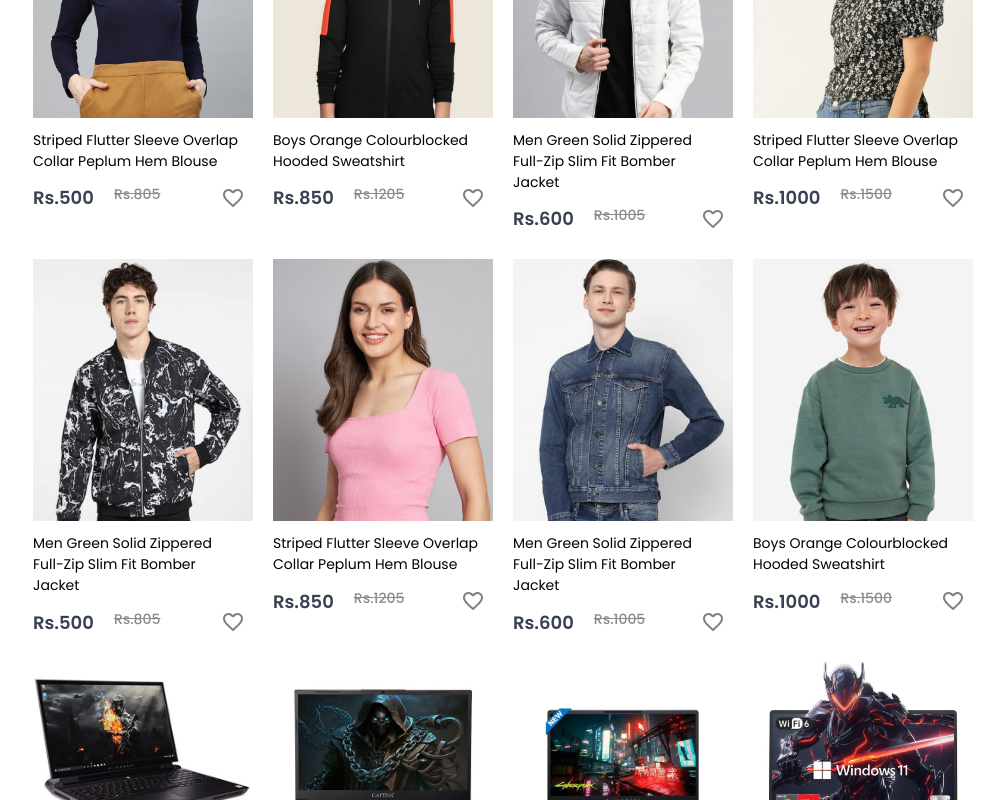
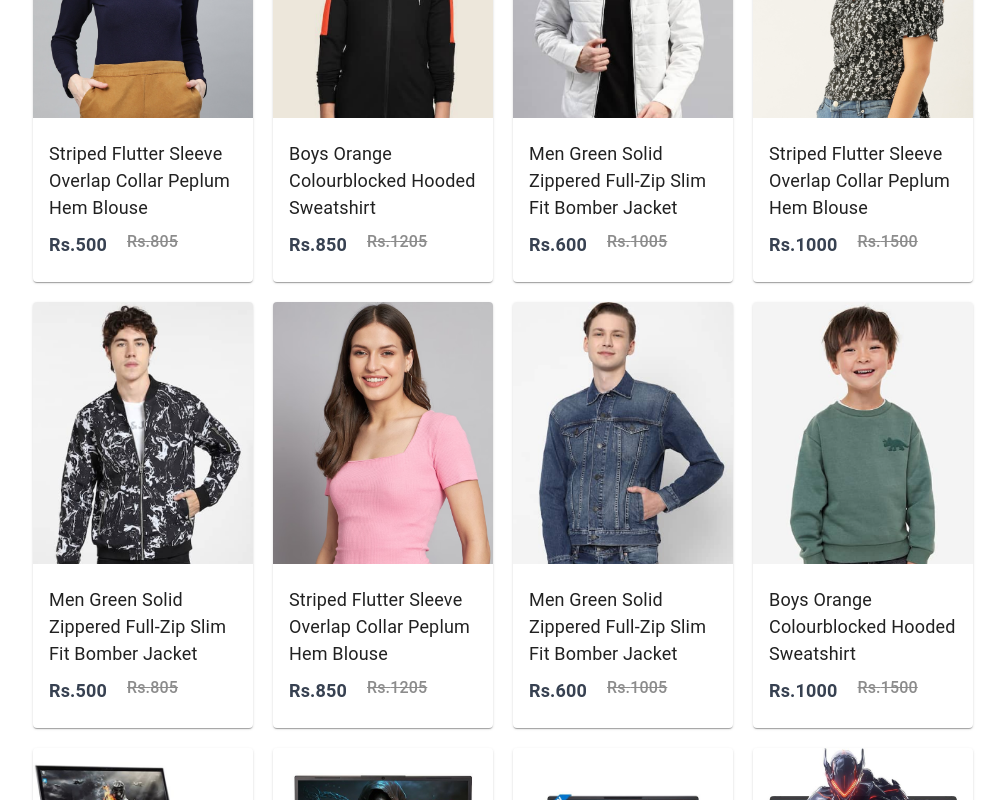
Before and after one commit to Pratik0192/Ecommerce-website-trendify, a React (Create React App) app: page / in a window 1280 px wide. Shown: the part 2540-3340 px from the top of the page, without its empty margins (162-1167 px from the left). Built offline with nearby package versions, Linux system fonts and the light colour scheme.

Commit message:
checkout-page

```diff
--- a/src/Components/Item/Item.css
+++ b/src/Components/Item/Item.css
@@ -1,100 +1,64 @@
-.item{
+.item {
     width: 280px;
+    position: relative; /* Make it relative to position overlay */
 }
 
-.item img{
-    width: 280px;
+.image-container {
+    position: relative;
+    overflow: hidden; /* Ensure the overlay stays within the container */
 }
-.item p{
-    margin: 6px 0px;
-    margin-right: 10px;
+
+.item img {
+    width: 100%;
+    transition: opacity 0.3s ease;
 }
-.item-prices{
+
+.wishlist-overlay {
+    position: absolute;
+    top: 0;
+    left: 0;
+    right: 0;
+    bottom: 0;
     display: flex;
+    justify-content: center;
+    align-items: center;
+    opacity: 0;
+    background-color: rgba(0, 0, 0, 0.5); /* Dark overlay */
+    transition: opacity 0.3s ease;
+}
+
+.image-container:hover .wishlist-overlay {
+    opacity: 1; /* Show overlay on hover */
+}
+
+.wishlist-button {
+    display: flex;
+    flex-direction: column;
+    align-items: center;
+    color: white; /* White color for text and icon */
+}
+
+.wishlist-button span {
+    margin-top: 4px;
+    font-size: 16px;
+}
+
+.item-prices {
+    display: flex;
+    flex-direction: row;
     gap: 20px;
 }
-.item-price-new{
-    color: #374151;
-    font-size: 18px;
-    font-weight: 600;
-}
-.item-price-old{
-    color: #8c8c8c;
-    font-weight: 500;
-    font-size: 18px;
-    text-decoration: line-through;
-}
-.item:hover{
-    transform: scale(1.05);
-    transition: 0.6s;
-}
-.item img{
-    width: 280px;
-}
-@media(max-width:1280px){
-    .item{
-        width: 220px;
-        font-size: 14px;
-    }
-    .item img{
-        width: 220px;
-    }
-    .item-price-old{
-        font-size: 14px;
-    }
-}
-@media(max-width:1024px){
-    .item{
-        width: 170px;
-        font-size: 13px;
-    }
-    .item img{
-        width: 170px;
-    }
-    .item-price-old{
-        font-size: 13px;
-    }
-}
-@media(max-width:800px){
-    .item{
-        width: 120px;
-        font-size: 12px;
-    }
-    .item img{
-        width: 120px;
-    }
-    .item-price-old{
-        font-size: 12px;
-    }
-}
-@media(max-width:500px){
-    .item{
-        width: 160px;
-    }
-    .item img{
-        width: 160px;
-    }
-}
-
-
-.icon-button {
-    margin-top: 10px;
-}
-
 
 .item-prices-container {
     display: flex;
     justify-content: space-between;
     align-items: center;
     width: 100%;
-  }
-
-  .item-prices {
-    display: flex;
-    flex-direction: row;
+    margin-top: 10px;
 }
 
 .icon-button {
+    margin-top: 10px;
     margin-left: auto;
     transition: transform 0.3s ease-in-out;
 }
@@ -110,3 +74,52 @@
 .outlined {
     color: grey; /* Outlined heart color when not liked */
 }
+
+/* Responsive styles */
+@media(max-width: 1280px) {
+    .item {
+        width: 220px;
+        font-size: 14px;
+    }
+    .item img {
+        width: 220px;
+    }
+    .item-price-old {
+        font-size: 14px;
+    }
+}
+
+@media(max-width: 1024px) {
+    .item {
+        width: 170px;
+        font-size: 13px;
+    }
+    .item img {
+        width: 170px;
+    }
+    .item-price-old {
+        font-size: 13px;
+    }
+}
+
+@media(max-width: 800px) {
+    .item {
+        width: 120px;
+        font-size: 12px;
+    }
+    .item img {
+        width: 120px;
+    }
+    .item-price-old {
+        font-size: 12px;
+    }
+}
+
+@media(max-width: 500px) {
+    .item {
+        width: 160px;
+    }
+    .item img {
+        width: 160px;
+    }
+}
--- a/src/Components/Item/Item.jsx
+++ b/src/Components/Item/Item.jsx
@@ -1,58 +1,79 @@
-// src/Components/Item/Item.jsx
 import React, { useState, useContext } from 'react';
 import './Item.css';
 import { Link } from 'react-router-dom';
 import IconButton from '@mui/material/IconButton';
 import FavoriteBorderIcon from '@mui/icons-material/FavoriteBorder';
 import FavoriteIcon from '@mui/icons-material/Favorite';
-import { ShopContext } from '../../Context/ShopContext'; // Import the context
+import { ShopContext } from '../../Context/ShopContext';
+import Card from '@mui/material/Card';
+import CardContent from '@mui/material/CardContent';
+import Typography from '@mui/material/Typography';
 
 const Item = (props) => {
   const {
     addToWishlist,
     removeFromWishlist,
     isItemInWishlist
-  } = useContext(ShopContext); // Access wishlist functions
-  const [liked, setLiked] = useState(isItemInWishlist(props.id)); // Check if the item is already liked
+  } = useContext(ShopContext);
+
+  const [liked, setLiked] = useState(isItemInWishlist(props.id));
 
   const handleLikeClick = () => {
     setLiked(!liked);
     if (!liked) {
-      addToWishlist(props); // Add item to wishlist
+      addToWishlist(props);
     } else {
-      removeFromWishlist(props.id); // Remove item from wishlist
+      removeFromWishlist(props.id);
     }
   };
 
   return (
-    <div className='item'>
+    <Card className='item'>
+      <div className="image-container">
         <Link to={`/product/${props.id}`}>
-        <img onClick={() => window.scrollTo(0, 0)} src={props.image} alt="" />
+          <img onClick={() => window.scrollTo(0, 0)} src={props.image} alt={props.name} />
         </Link>
-      <p>{props.name}</p>
-      <div className="item-prices-container">
-        <div className="item-prices">
-          <div className="item-price-new">
-            Rs.{props.new_price}
-          </div>
-          <div className="item-price-old">
-            Rs.{props.old_price}
-          </div>
-        </div>
-        {/* IconButton changes based on 'liked' state */}
+        <div className="wishlist-overlay">
           <IconButton
             aria-label="add to favorites"
-          className="icon-button"
+            className="wishlist-button"
             onClick={handleLikeClick}
           >
             {liked ? (
-            <FavoriteIcon className="filled" />  // Filled heart icon
+              <FavoriteIcon className="filled" />
             ) : (
-            <FavoriteBorderIcon className="outlined" />  // Outlined heart icon
+              <FavoriteBorderIcon className="outlined" />
             )}
+            <span>Add to Wishlist</span>
           </IconButton>
         </div>
       </div>
+      <CardContent>
+        <Typography
+          style={{fontSize: "18px", marginTop:"0px"}}
+        >
+          {props.name}
+        </Typography>
+        <div className="item-prices-container">
+          <div className="item-prices">
+            <Typography
+              variant='body1'
+              style={{fontSize: "18px", fontWeight: "600", color: "#374151"}}
+              className='item-prices-new'
+            >
+              Rs.{props.new_price}
+            </Typography>
+            <Typography
+              variant='body2'
+              style={{fontSize: "16px", fontWeight: "500", color: "#8c8c8c", textDecoration: "line-through"}}
+              className='item-prices-old'
+            >
+              Rs.{props.old_price}
+            </Typography>
+          </div>
+        </div>
+      </CardContent>
+    </Card>
   );
 };
 
```
Lines whose indentation alone changed are shown as unchanged.
